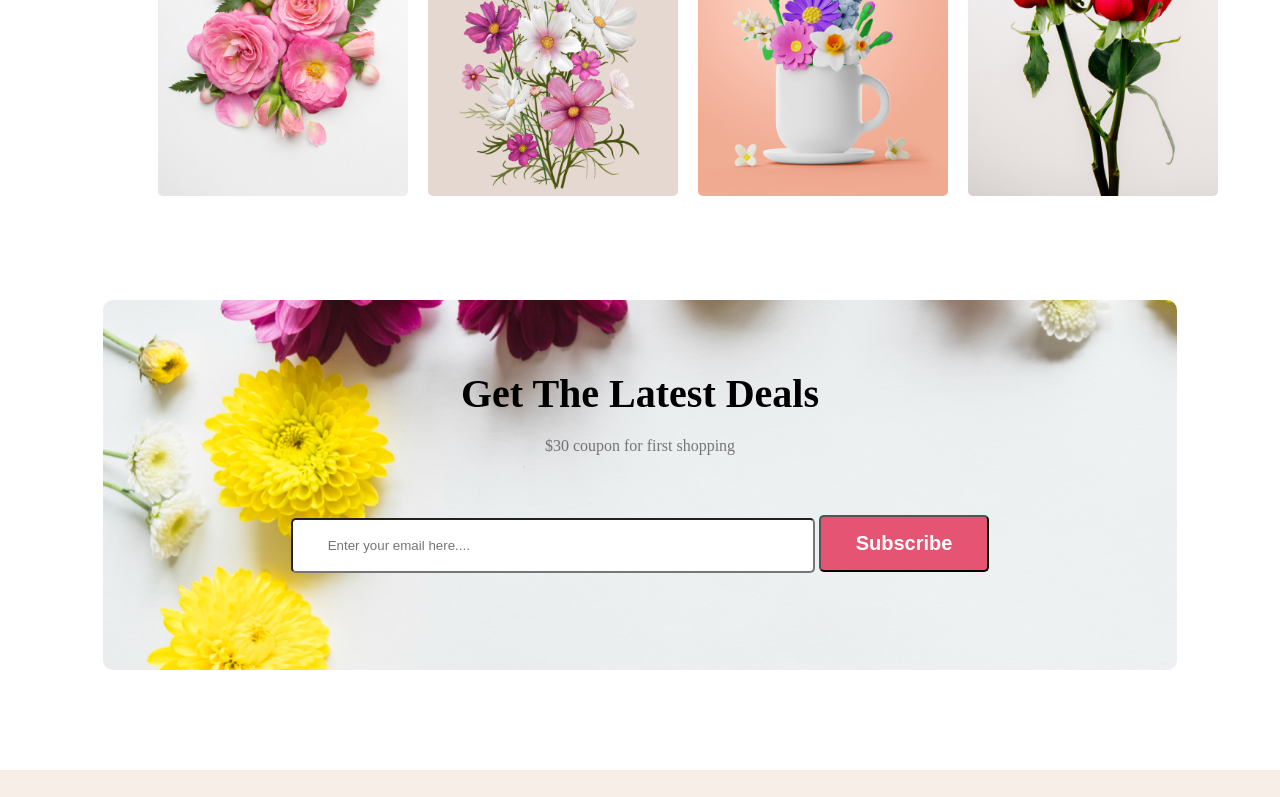
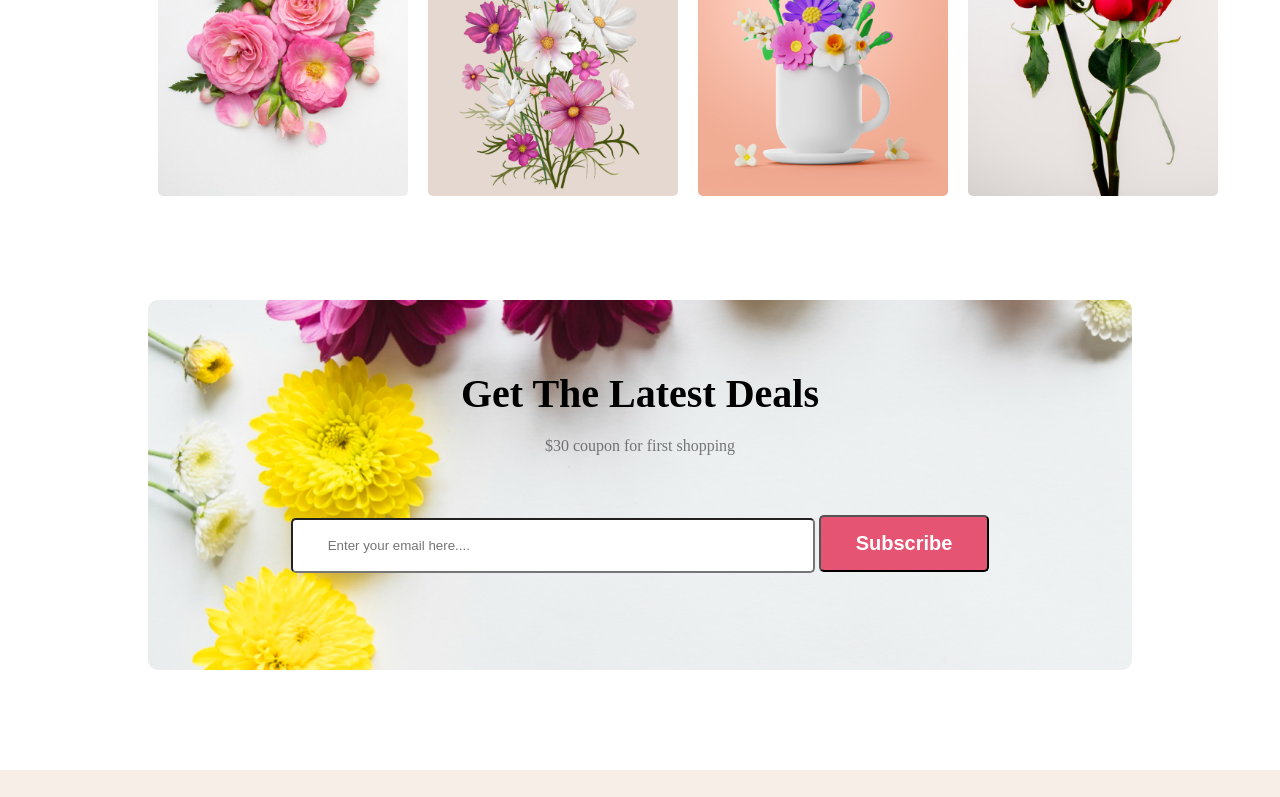
Before and after one commit to 2eg4rizve/7-Online-Flower-shop, a plain HTML site: page index.html in a window 1280 px wide. Shown: the part 2437-3234 px from the top of the page. Drawn offline with Linux system fonts and the light colour scheme.

Commit message:
Get The Latest Deals

```diff
--- a/index.css
+++ b/index.css
@@ -229,7 +229,7 @@ background: rgba(167, 33, 98, 0.15);
 /*  Latest Deals */
 
 .Latest-Deals {
-    width: 73%;
+    width: 66%;
     margin: auto;
     height: 230px;
     background-color: gray;
```
